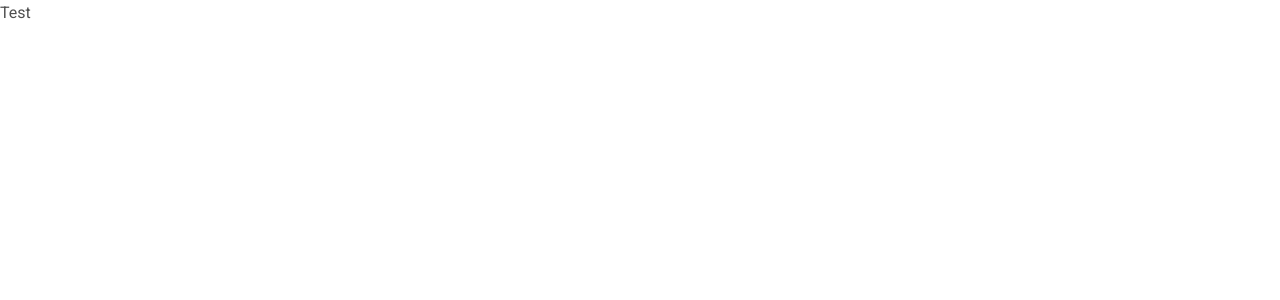
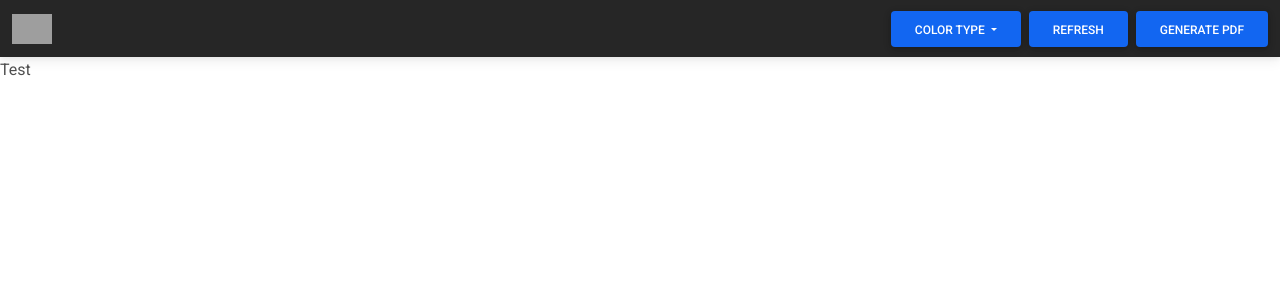
Before and after one commit to alevidals/color-palette-generator, a Vue app: page /#/ in a window 1280 px wide. Shown: the top 300 px of the page. Built offline with nearby package versions, Linux system fonts and the light colour scheme; grey boxes are pictures that could not be loaded.

Commit message:
Add(): Add NavBar component

```diff
--- a/src/App.vue
+++ b/src/App.vue
@@ -1,5 +1,16 @@
 <template>
+  <NavBarComponent />
   <router-view />
 </template>
 
+<script lang="ts">
+import NavBarComponent from '@/components/NavBarComponent.vue';
+
+export default {
+  components: {
+    NavBarComponent,
+  },
+};
+</script>
+
 <style lang="scss"></style>
--- /dev/null
+++ b/src/components/NavBarComponent.vue
@@ -0,0 +1,52 @@
+<template>
+  <nav class="navbar navbar-expand-lg navbar-dark bg-dark">
+    <div class="container-fluid">
+      <a class="navbar-brand" href="#">
+        <img
+          src="https://mdbootstrap.com/img/logo/mdb-transaprent-noshadows.png"
+          height="30"
+          alt=""
+          loading="lazy"
+        />
+      </a>
+      <ul class="navbar-nav">
+        <li class="nav-item me-2">
+          <div class="dropdown">
+            <button
+              class="btn btn-primary dropdown-toggle"
+              type="button"
+              id="dropdownMenuButton"
+              data-mdb-toggle="dropdown"
+              aria-expanded="false"
+            >
+              Color type
+            </button>
+            <ul class="dropdown-menu" aria-labelledby="dropdownMenuButton">
+              <li class="dropdown-item text-uppercase">
+                Rgb
+              </li>
+              <li class="dropdown-item text-uppercase">
+                Hex
+              </li>
+            </ul>
+          </div>
+        </li>
+        <li class="nav-item me-2">
+          <button type="button" class="btn btn-primary">
+            Refresh
+          </button>
+        </li>
+        <li class="nav-item">
+          <button type="button" class="btn btn-primary">
+            Generate PDF
+          </button>
+        </li>
+      </ul>
+    </div>
+  </nav>
+</template>
+
+<script>
+export default {};
+</script>
+<style scoped lang="scss"></style>
```
